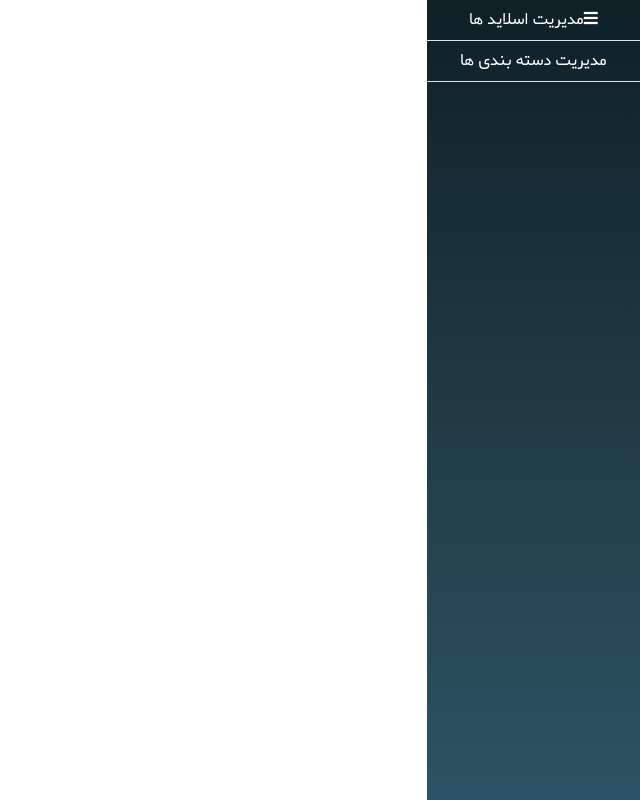
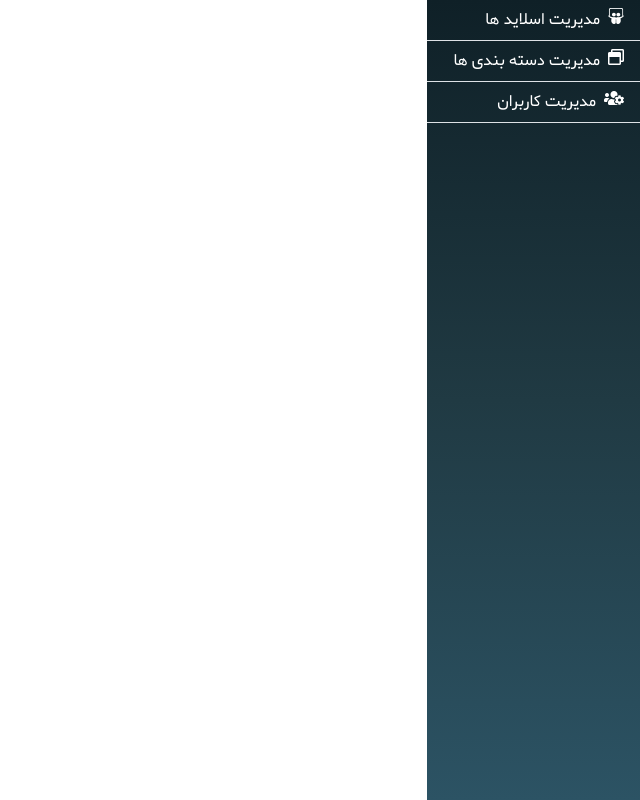
Before and after one commit to mehdiamiri1440/zarabackoffice, a React (Create React App) app: page /login in a window 1280 px wide. Shown: the whole page, without its empty margins (640-1280 px from the left). Built offline with nearby package versions, Linux system fonts and the light colour scheme; a web font is replaced by a local one.

Commit message:
changes for menu by mehdi amiri

```diff
--- a/package.json
+++ b/package.json
@@ -23,5 +23,8 @@
     "not dead",
     "not ie <= 11",
     "not op_mini all"
-  ]
+  ],
+  "devDependencies": {
+    "@fortawesome/fontawesome-free": "^5.6.3"
+  }
 }
--- a/public/index.html
+++ b/public/index.html
@@ -2,12 +2,13 @@
 <html lang="en">
   <head>
     <meta charset="utf-8" />
-    <link
+    <!--   FONTAWESOME CDN -->
+    <!-- <link
       rel="stylesheet"
       href="https://use.fontawesome.com/releases/v5.6.3/css/all.css"
       integrity="sha384-UHRtZLI+pbxtHCWp1t77Bi1L4ZtiqrqD80Kn4Z8NTSRyMA2Fd33n5dQ8lWUE00s/"
       crossorigin="anonymous"
-    />
+    /> -->
     <link rel="shortcut icon" href="%PUBLIC_URL%/favicon.ico" />
     <meta
       name="viewport"
--- a/src/components/menu/menu.css
+++ b/src/components/menu/menu.css
@@ -13,3 +13,25 @@
     #2c5364
   ); /* W3C, IE 10+/ Edge, Firefox 16+, Chrome 26+, Opera 12+, Safari 7+ */
 }
+.openSubmenu > #submenu {
+  visibility: hidden;
+}
+.openSubmenu:hover > #submenu {
+  visibility: visible;
+  background: #0f2027; /* fallback for old browsers */
+  background: -webkit-linear-gradient(
+    to bottom,
+    #0f2027,
+    #203a43,
+    #2c5364
+  ); /* Chrome 10-25, Safari 5.1-6 */
+  background: linear-gradient(
+    to bottom,
+    #0f2027,
+    #203a43,
+    #2c5364
+  ); /* W3C, IE 10+/ Edge, Firefox 16+, Chrome 26+, Opera 12+, Safari 7+ */
+}
+.submenu:hover {
+  visibility: visible;
+}
--- a/src/components/menu/menu.jsx
+++ b/src/components/menu/menu.jsx
@@ -14,18 +14,66 @@ class Menu extends Component {
       >
         <div
           style={{ width: "100%" }}
-          className="text-white  border-bottom text-center  p-2"
+          className="text-white d-flex position-relative justify-content-end openSubmenu border-bottom text-center  p-2"
         >
-          <span>مدیریت اسلاید ها</span>
+          <span className="text-center  align-middle">مدیریت اسلاید ها</span>
+          <div
+            id="submenu"
+            style={{ right: "100%", top: 0 }}
+            className="position-absolute w-100  submenu"
+          >
+            <div style={{}} className="align-middle p-2">
+              <div className="w-100 d-flex  align-items-center justify-content-end">
+                <span className="px-2">جدید ها</span>
+                <i className="far fa-newspaper" />
+              </div>
+            </div>
+          </div>
           <span>
-            <i className="fa fa-bars" />
+            <i className="fab fa-slideshare text-center px-2 align-middle" />
           </span>
         </div>
         <div
           style={{ width: "100%" }}
-          className="border-bottom text-white text-center p-2"
+          className="text-white d-flex justify-content-end openSubmenu position-relative  border-bottom text-center p-2"
         >
-          مدیریت دسته بندی ها
+          <span className="text-center  align-middle">مدیریت دسته بندی ها</span>
+          <div
+            id="submenu"
+            style={{ right: "100%", top: 0 }}
+            className="position-absolute w-100  submenu"
+          >
+            <div className="align-middle   p-2">
+              <div className=" w-100 d-flex align-items-center justify-content-end">
+                <span className="px-2">جدید ها</span>
+                <i className="far fa-newspaper" />
+              </div>
+            </div>
+          </div>
+          <span>
+            <i className="far fa-window-restore text-center px-2 align-middle" />
+          </span>
+        </div>
+        <div
+          style={{ width: "100%" }}
+          className="text-white d-flex justify-content-end openSubmenu position-relative  border-bottom text-center  p-2"
+        >
+          <span className="text-center  align-middle">مدیریت کاربران</span>
+          <div
+            id="submenu"
+            style={{ right: "100%", top: 0 }}
+            className="position-absolute w-100  submenu"
+          >
+            <div className="p-2">
+              <div className=" w-100 d-flex align-items-center justify-content-end">
+                <span className="px-2">جدید ها</span>
+                <i className="far fa-newspaper" />
+              </div>
+            </div>
+          </div>
+          <span>
+            <i className="fas fa-users-cog text-center px-2 align-middle" />
+          </span>
         </div>
       </div>
     );
--- a/src/index.js
+++ b/src/index.js
@@ -4,6 +4,7 @@ import "./index.css";
 import { BrowserRouter as Router } from "react-router-dom";
 import App from "./App";
 import "bootstrap/dist/css/bootstrap.css";
+import "@fortawesome/fontawesome-free/css/all.css";
 
 import * as serviceWorker from "./serviceWorker";
 
```
Also changed, not shown: 1 other file (tests, documents, lock files or other folders).
